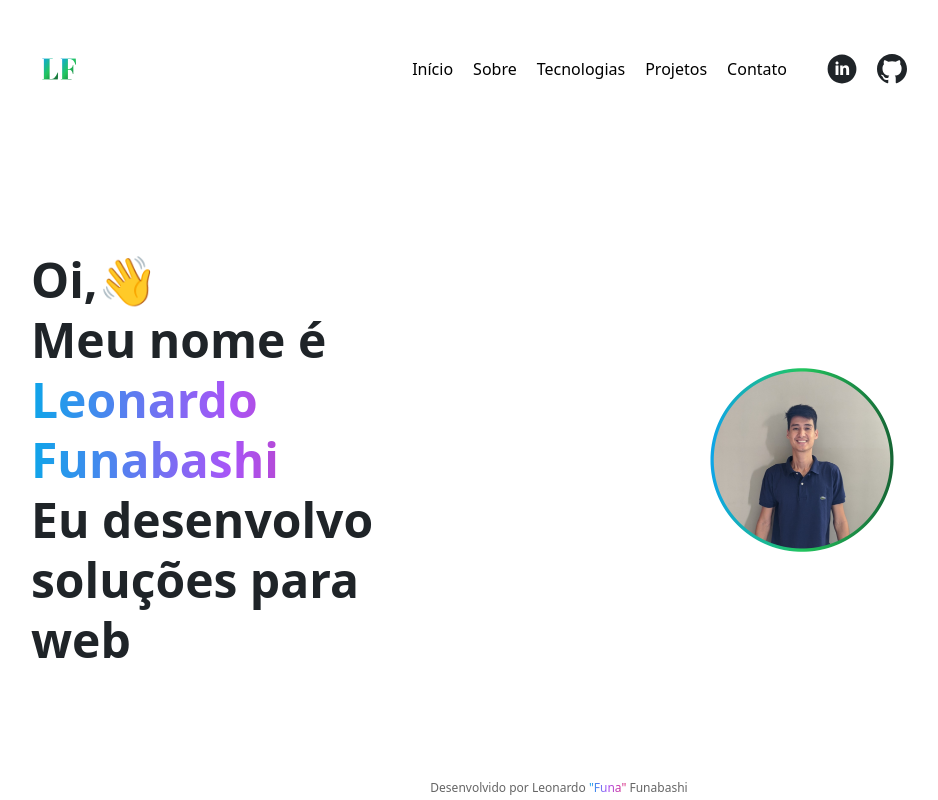
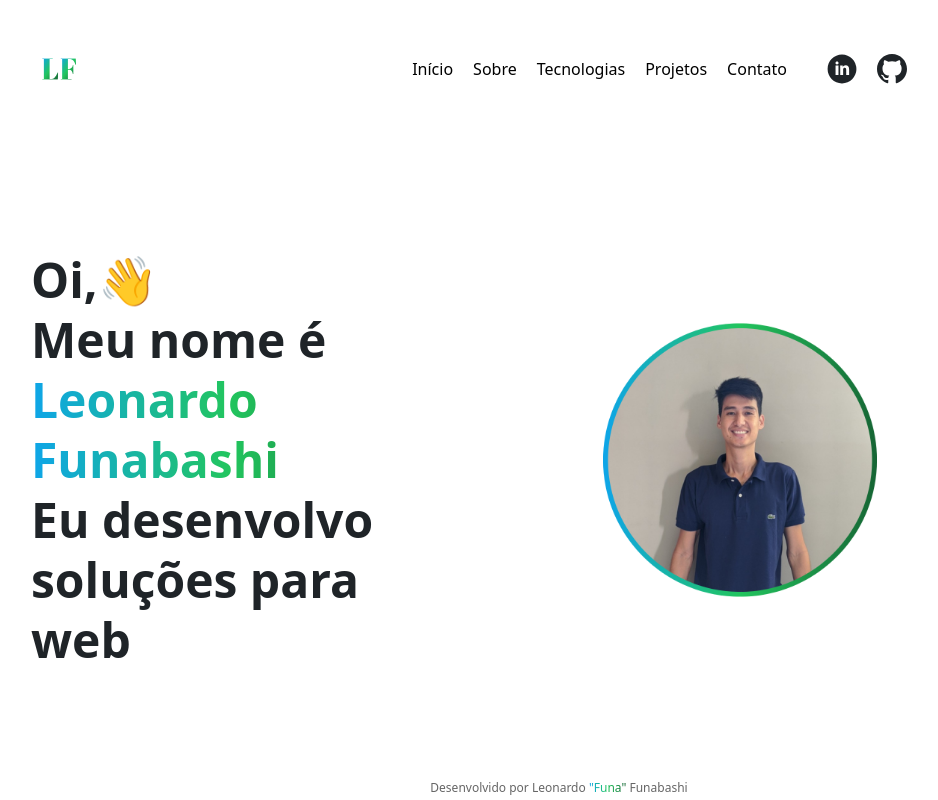
Before and after one commit to LeoFuna/leo-funa, a Next.js app: page / in a window 1280 px wide. Shown: the whole page, without its empty margins (161-1099 px from the left). Built offline with nearby package versions, Linux system fonts and the light colour scheme.

Commit message:
styles: change main theme

```diff
--- a/src/app/globals.css
+++ b/src/app/globals.css
@@ -7,7 +7,7 @@
   @apply lg:mx-auto lg:px-24 xl:px-48 px-5;
 }
 .bg-gradient {
-  @apply bg-gradient-to-r from-sky-500 via-purple-500 to-pink-600;
+  @apply bg-gradient-to-r from-sky-500 via-green-500 to-green-800;
 }
 .text-gradient {
   @apply bg-clip-text bg-gradient text-transparent;
--- a/src/app/page.js
+++ b/src/app/page.js
@@ -48,7 +48,7 @@ export default function Home() {
       .from(
         myimageref.current,
         {
-          x: "200%",
+          x: "50%",
           delay: 0.5,
           opacity: 0,
           duration: 2,
@@ -80,8 +80,8 @@ export default function Home() {
           {tagline}
         </h2>
       </div>
-      <div className="mt-5 flex justify-center md:mt-0">
-        <Image ref={myimageref} width={400} height={400} className="w-1/2 md:ml-auto rounded-full" src='/profile.png' alt="Pavan MG" />
+      <div className="mt-5 md:mt-0">
+        <Image ref={myimageref} width={500} height={300} className="w-4/6 md:w-3/4 md:ml-auto" src='/profile.png' alt="Leo Funa" />
       </div>
     </main>
   );
```
